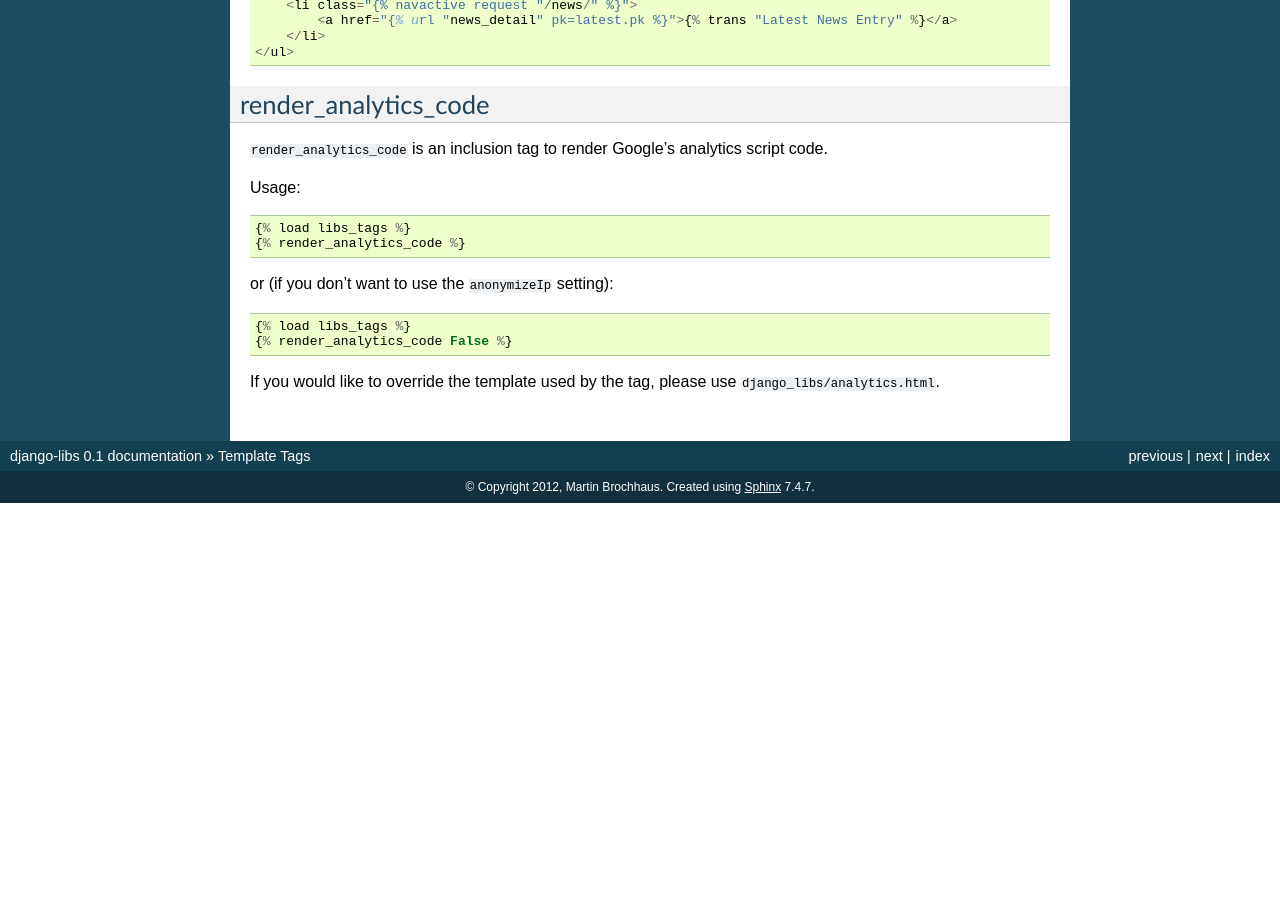
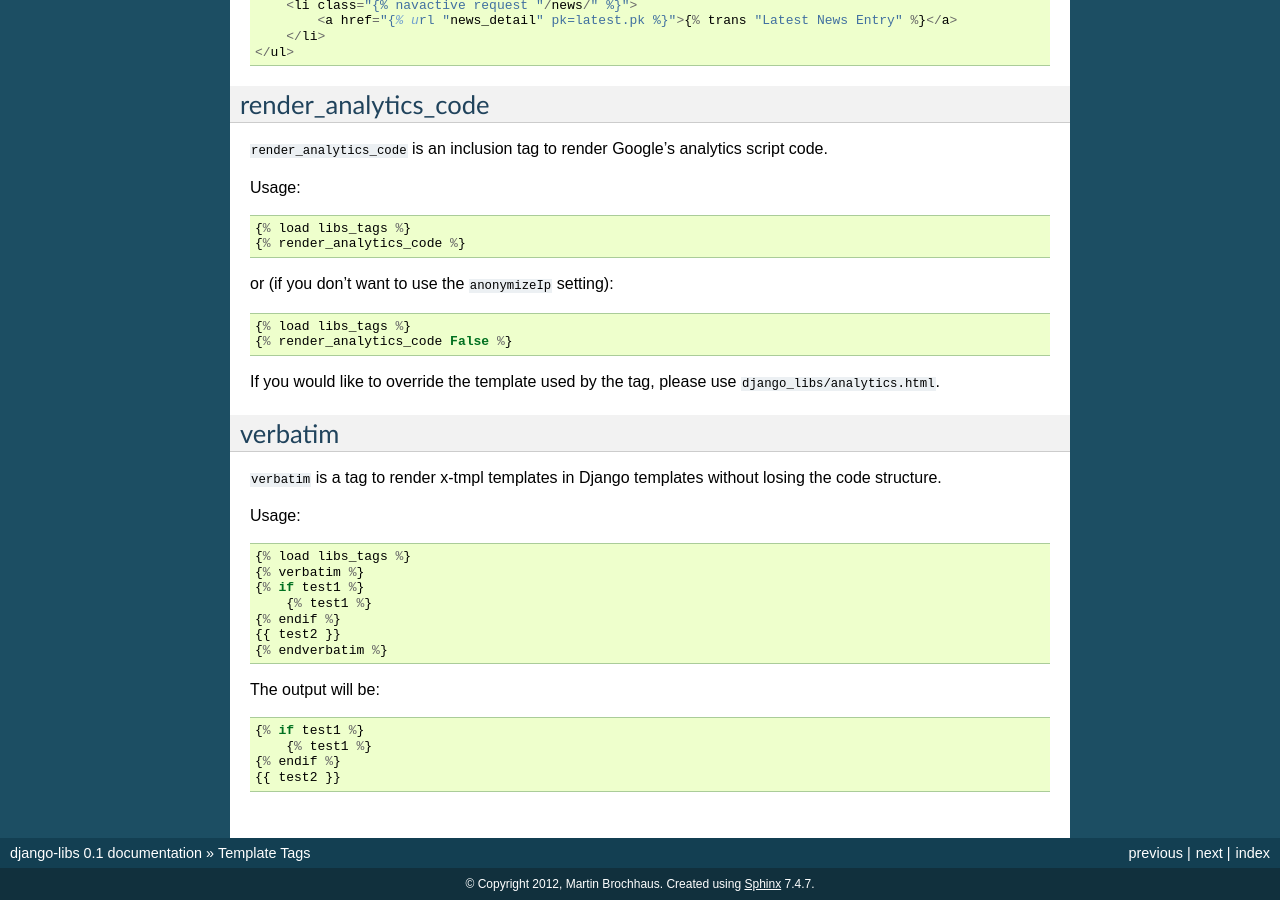
Before and after one commit to bitlabstudio/django-libs, a Sphinx documentation site: the page built from docs/libs_tags.rst, in a window 1280 px wide and 900 px high, scrolled down 1789 px. Built offline with Sphinx 7.4.7, drawn with Linux system fonts in a browser that asks for light colours; formulas are drawn with MathJax 3; before the commit the page ends 2292 px from its top, so only the background shows below that.

Commit message:
updated docs and release v1.9

```diff
--- a/CHANGELOG.txt
+++ b/CHANGELOG.txt
@@ -1,4 +1,8 @@
 === (ongoing) ===
+
+=== 1.9 ===
+
+- added verbatim templatetag
 
 === 1.8 ===
 
--- a/django_libs/__init__.py
+++ b/django_libs/__init__.py
@@ -1,2 +1,2 @@
 # -*- coding: utf-8 -*-
-__version__ = '1.8'
+__version__ = '1.9'
--- a/docs/libs_tags.rst
+++ b/docs/libs_tags.rst
@@ -133,3 +133,28 @@ or (if you don't want to use the ``anonymizeIp`` setting)::
 
 If you would like to override the template used by the tag, please use
 ``django_libs/analytics.html``.
+
+
+verbatim
+--------
+
+``verbatim`` is a tag to render x-tmpl templates in Django templates without
+losing the code structure.
+
+Usage::
+
+    {% load libs_tags %}
+    {% verbatim %}
+    {% if test1 %}
+        {% test1 %}
+    {% endif %}
+    {{ test2 }}
+    {% endverbatim %}
+
+
+The output will be::
+
+    {% if test1 %}
+        {% test1 %}
+    {% endif %}
+    {{ test2 }}
```
